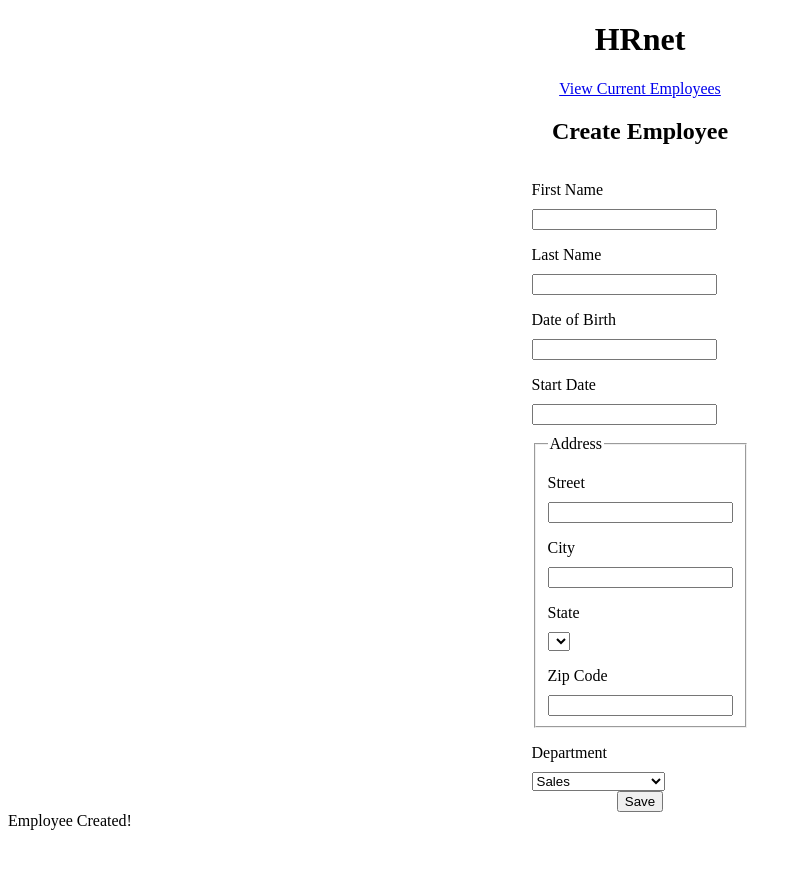
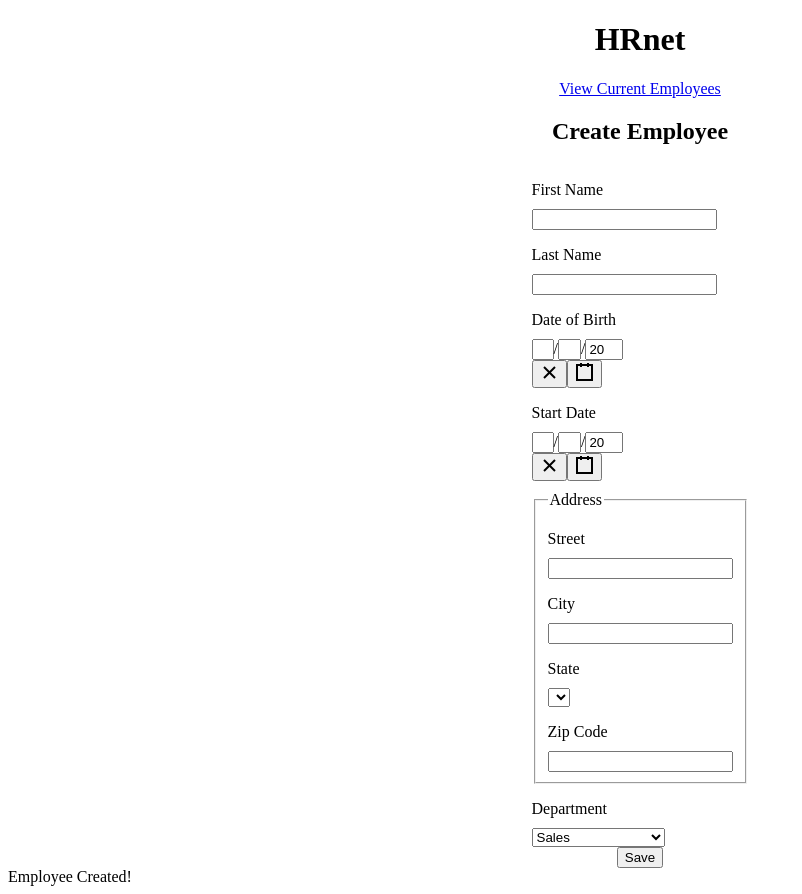
Before and after one commit to Orkham/NicolasChatelais_14_25112021, a React (Create React App) app: page / in a window 1280 px wide. Shown: the whole page, without its empty margins (0-802 px from the left). Before the commit the page ends 838 px from the top, so only its background shows below. Built offline with nearby package versions, Linux system fonts and the light colour scheme.

Commit message:
date-picker

```diff
--- a/package.json
+++ b/package.json
@@ -7,6 +7,7 @@
     "@testing-library/react": "^11.1.0",
     "@testing-library/user-event": "^12.1.10",
     "react": "^17.0.2",
+    "react-date-picker": "^8.3.6",
     "react-dom": "^17.0.2",
     "react-router": "^6.0.2",
     "react-router-dom": "^6.0.2",
--- a/src/pages/addEmployee.js
+++ b/src/pages/addEmployee.js
@@ -1,6 +1,8 @@
+/*eslint no-unused-vars: off */
 import React, { useState } from 'react'
 import { Link } from 'react-router-dom'
 import styled from 'styled-components'
+import DatePicker from 'react-date-picker'
 
 const StyledForm = styled.div`
   h1 {
@@ -29,10 +31,14 @@ const StyledForm = styled.div`
 export function AddEmployee() {
   const [firstName, setFirstName] = useState('')
   const [lastName, setLastName] = useState('')
+  const [birthDate, setBirthDate] = useState(new Date())
+  const [startDate, setStartDate] = useState(new Date())
 
   const [formData, setFormData] = useState({
     firstName,
     lastName,
+    birthDate,
+    startDate,
   })
 
   const handleSubmit = (e) => {
@@ -72,10 +78,22 @@ export function AddEmployee() {
           />
 
           <label htmlFor="date-of-birth">Date of Birth</label>
-          <input id="date-of-birth" type="text" />
+          <DatePicker
+            onChange={(birthDate) => {
+              setBirthDate(birthDate)
+              setFormData({ ...formData, birthDate: birthDate })
+            }}
+            value={birthDate}
+          />
 
           <label htmlFor="start-date">Start Date</label>
-          <input id="start-date" type="text" />
+          <DatePicker
+            onChange={(startDate) => {
+              setStartDate(startDate)
+              setFormData({ ...formData, startDate: startDate })
+            }}
+            value={startDate}
+          />
 
           <fieldset className="address">
             <legend>Address</legend>
```
Also changed, not shown: 1 other file (tests, documents, lock files or other folders).
